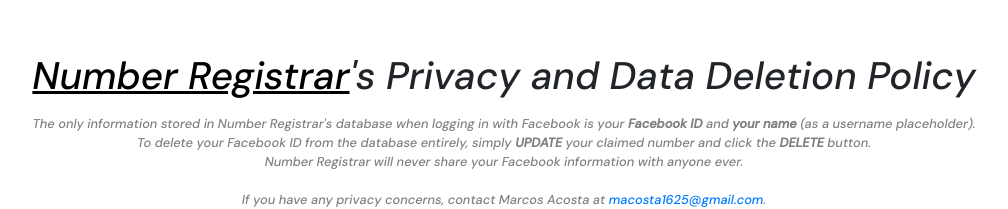
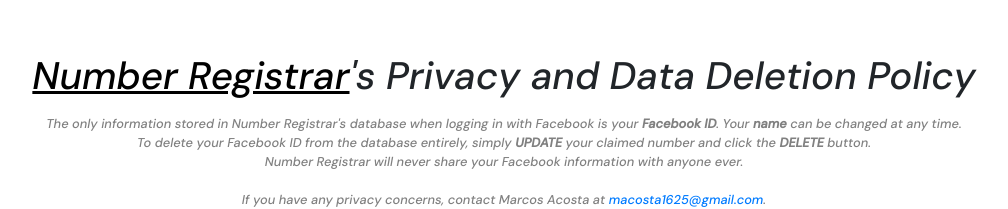
Before and after one commit to marcos-acosta/num-registrar-frontend, a React (Create React App) app: page /privacy in a window 1280 px wide. Shown: the top 209 px of the page, without its empty margins (136-1144 px from the left). Built offline with nearby package versions, Linux system fonts and the light colour scheme; no server answers.

Commit message:
Yet another minor change to the privacy page

```diff
--- a/src/Components/PrivacyPage/PrivacyPage.tsx
+++ b/src/Components/PrivacyPage/PrivacyPage.tsx
@@ -11,7 +11,7 @@
         <Link to={"/"} className={globalStyles.blackLink}><u>Number Registrar</u></Link>'s Privacy and Data Deletion Policy
       </div>
       <div className={`${styles.detailText} mt-2`}>
-        The only information stored in Number Registrar's database when logging in with Facebook is your <b>Facebook ID</b> and <b>your name</b> (as a username placeholder).
+        The only information stored in Number Registrar's database when logging in with Facebook is your <b>Facebook ID</b>. Your <b>name</b> can be changed at any time.
         <br/>
         To delete your Facebook ID from the database entirely, simply <b>UPDATE</b> your claimed number and click the <b>DELETE</b> button.
         <br/>
```
